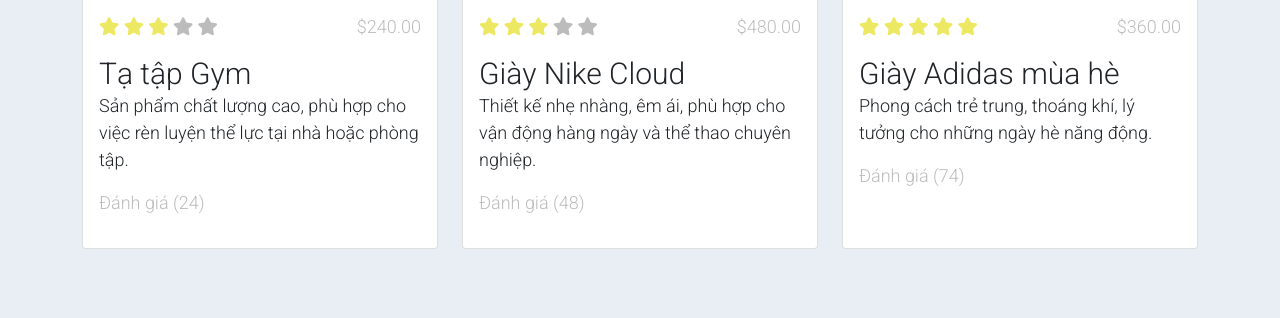
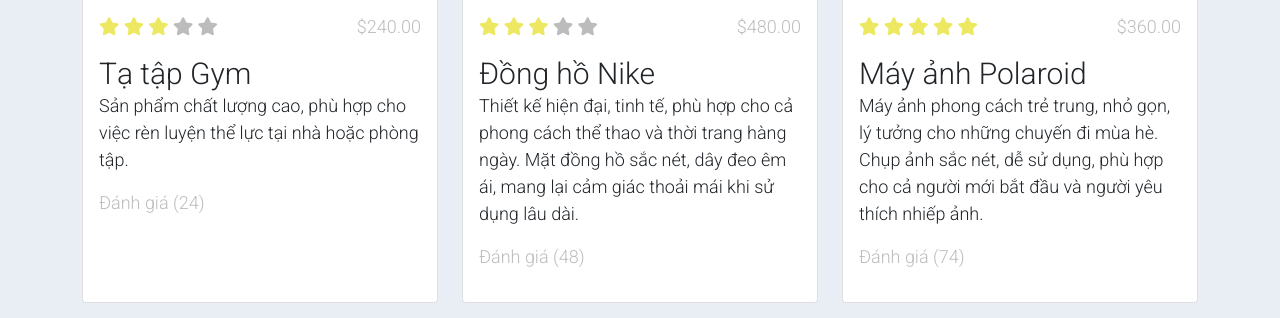
Before and after one commit to Namdien147/demo-repository, a plain HTML site: page index.html in a window 1280 px wide. Shown: the part 1265-1583 px from the top of the page. Drawn offline with Linux system fonts and the light colour scheme.

Commit message:
Update index.html

```diff
--- a/index.html
+++ b/index.html
@@ -269,9 +269,10 @@
                             </li>
                             <li class="text-muted text-right">$480.00</li>
                         </ul>
-                        <a href="shop-single.html" class="h2 text-decoration-none text-dark">Giày Nike Cloud</a>
+                        <a href="shop-single.html" class="h2 text-decoration-none text-dark">Đồng hồ Nike</a>
                         <p class="card-text">
-                            Thiết kế nhẹ nhàng, êm ái, phù hợp cho vận động hàng ngày và thể thao chuyên nghiệp.
+                            Thiết kế hiện đại, tinh tế, phù hợp cho cả phong cách thể thao và thời trang hàng ngày.
+                            Mặt đồng hồ sắc nét, dây đeo êm ái, mang lại cảm giác thoải mái khi sử dụng lâu dài.
                         </p>
                         <p class="text-muted">Đánh giá (48)</p>
                     </div>
@@ -293,9 +294,10 @@
                             </li>
                             <li class="text-muted text-right">$360.00</li>
                         </ul>
-                        <a href="shop-single.html" class="h2 text-decoration-none text-dark">Giày Adidas mùa hè</a>
+                        <a href="shop-single.html" class="h2 text-decoration-none text-dark">Máy ảnh Polaroid</a>
                         <p class="card-text">
-                            Phong cách trẻ trung, thoáng khí, lý tưởng cho những ngày hè năng động.
+                           Máy ảnh phong cách trẻ trung, nhỏ gọn, lý tưởng cho những chuyến đi mùa hè.
+                            Chụp ảnh sắc nét, dễ sử dụng, phù hợp cho cả người mới bắt đầu và người yêu thích nhiếp ảnh.
                         </p>
                         <p class="text-muted">Đánh giá (74)</p>
                     </div>
```
